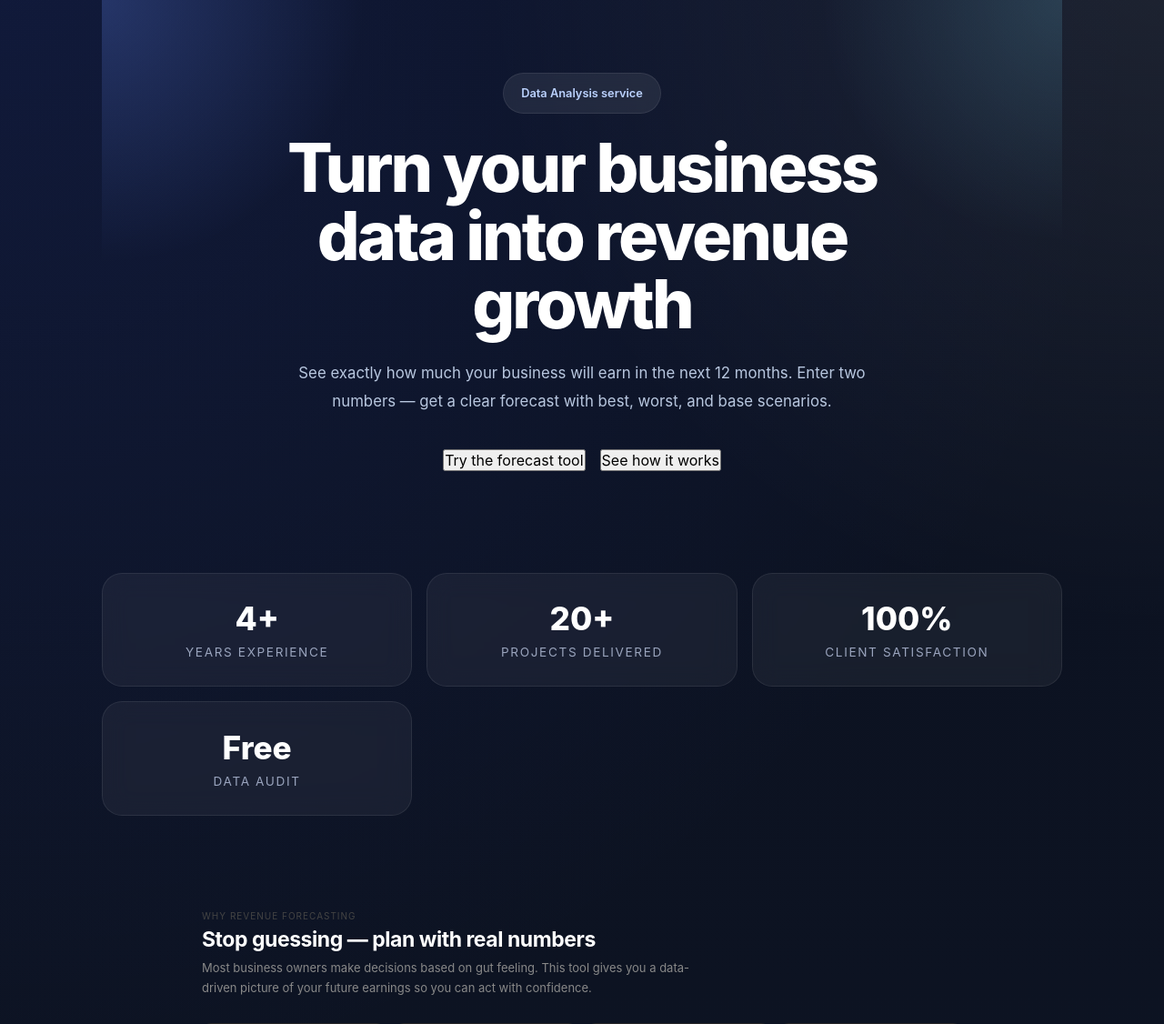
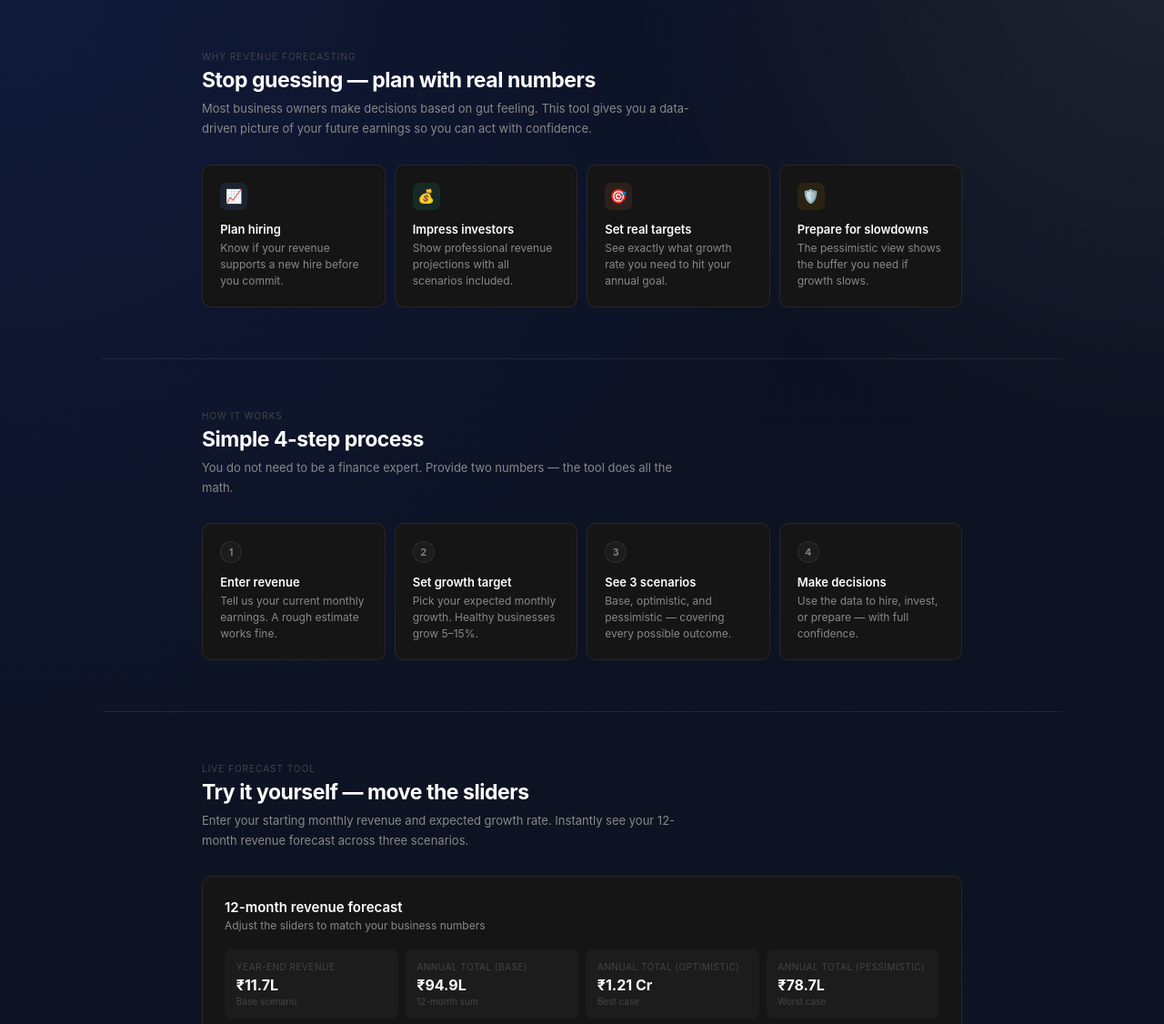
Before and after one commit to satishsharma27/data_analysis_website, a Flask app: page /data-analysis in a window 1280 px wide. Shown: the part 58-1184 px from the top of the page at 91% size. Run offline with Flask 3, Linux system fonts and the light colour scheme.

Commit message:
Data analysis full tab is completed

```diff
--- a/templates/data-analysis.html
+++ b/templates/data-analysis.html
@@ -21,23 +21,6 @@
 </nav>
 
 <div class="container">
-
-<div class="hero">
-  <div class="badge">Data Analysis service</div>
-  <h1>Turn your business data into revenue growth</h1>
-  <p>See exactly how much your business will earn in the next 12 months. Enter two numbers — get a clear forecast with best, worst, and base scenarios.</p>
-  <div class="btn-row">
-    <button class="btn-w" onclick="document.getElementById('tool').scrollIntoView({behavior:'smooth'})">Try the forecast tool</button>
-    <button class="btn-o" onclick="document.getElementById('how').scrollIntoView({behavior:'smooth'})">See how it works</button>
-  </div>
-</div>
-
-<div class="stats-row">
-  <div class="stat-card"><div class="stat-num">4+</div><div class="stat-label">Years experience</div></div>
-  <div class="stat-card"><div class="stat-num">20+</div><div class="stat-label">Projects delivered</div></div>
-  <div class="stat-card"><div class="stat-num">100%</div><div class="stat-label">Client satisfaction</div></div>
-  <div class="stat-card"><div class="stat-num">Free</div><div class="stat-label">Data audit</div></div>
-</div>
 
 <div class="section">
   <p class="s-label">Why revenue forecasting</p>
```
